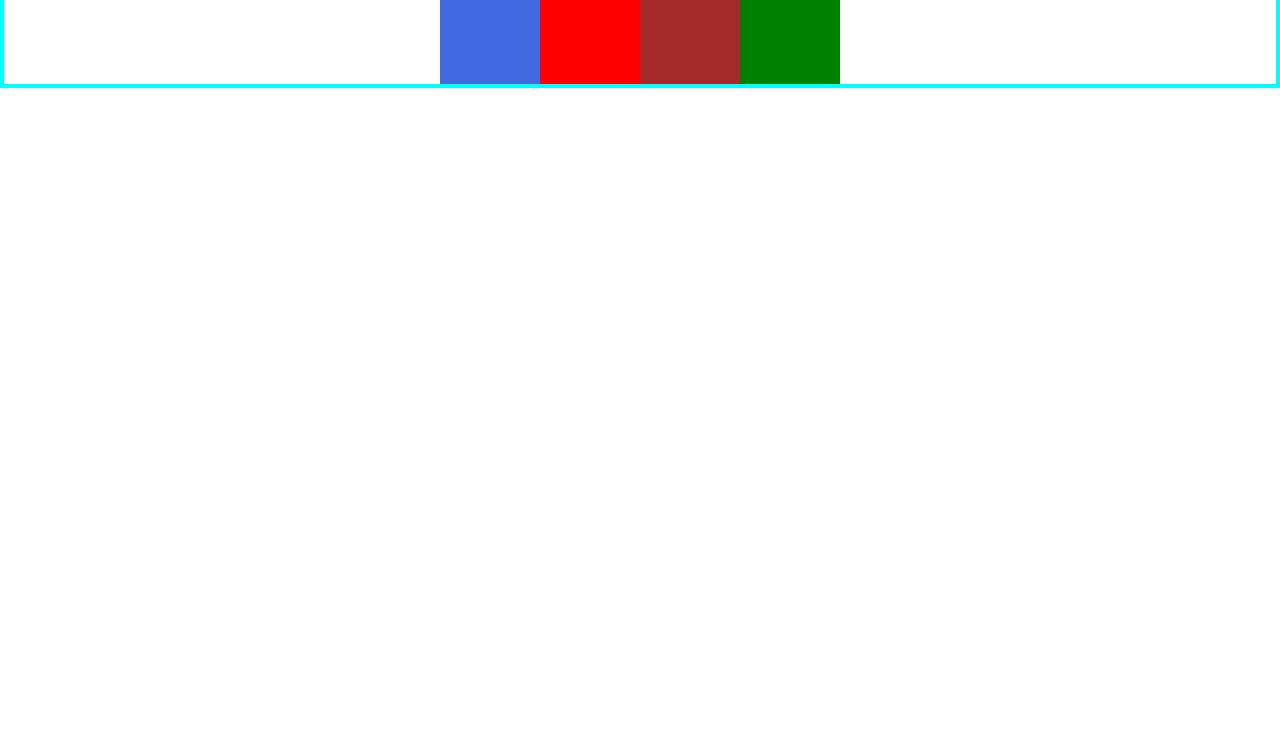
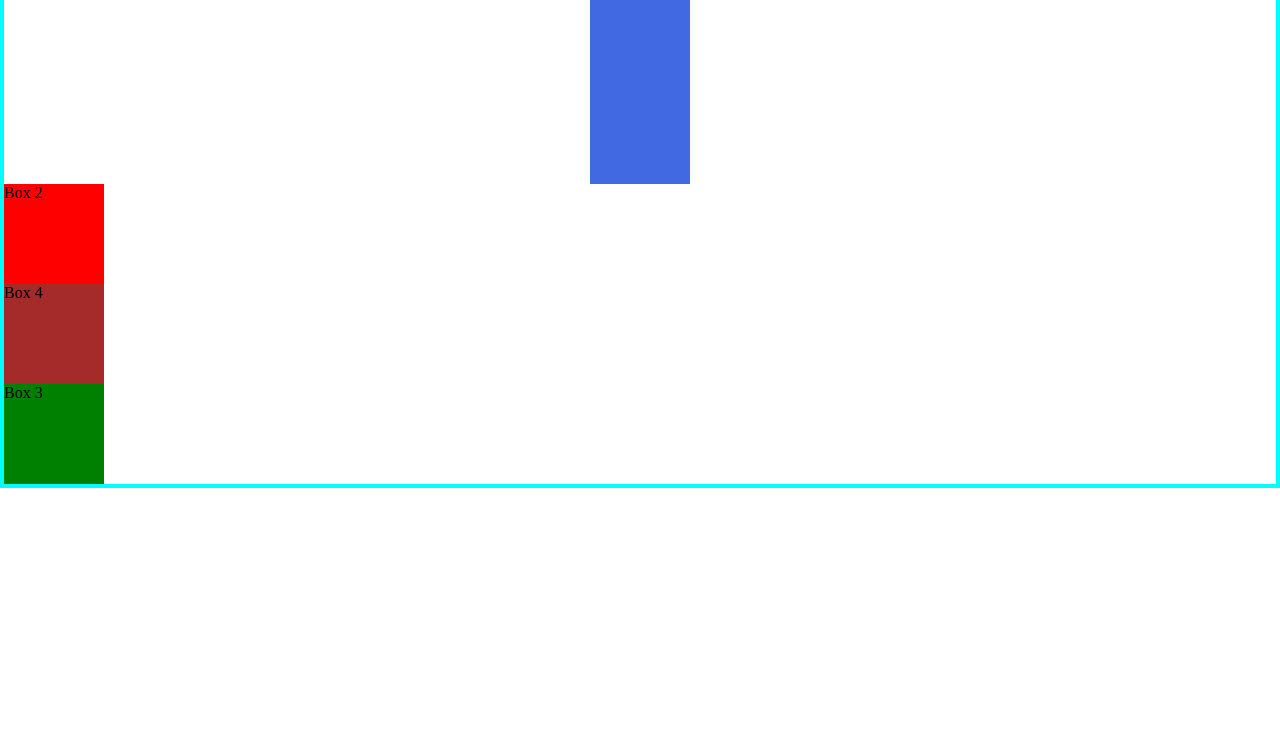
Before and after one commit to NextLevelCodes/CSS-Tutorials, a plain HTML site: page flexbox.html in a window 1280 px wide. Shown: the part 57-800 px from the top of the page. Drawn offline with Linux system fonts and the light colour scheme.

Commit message:
Flexbox 2

```diff
--- a/flexbox.html
+++ b/flexbox.html
@@ -10,10 +10,9 @@
             padding: 0;
         }
         .container{
-            border: 4px solid aqua;
-            display: flex;
+
             /* flex-direction: row; */
-            /* flex-direction: column; */
+            flex-direction: column;
             /* flex-direction: row-reverse; */
             /* flex-direction: column-reverse; */
             /* flex-wrap: wrap-reverse; */
@@ -27,11 +26,16 @@
             justify-content: center; */
             /* flex-direction: column; */
             /* gap: 20px; */
-            align-items: center;
+            border: 4px solid aqua;
+            display: flex;
+            /* align-items: center; */
             justify-content: center;
 
+            /* flex-flow: row wrap; */
+            /* gap: 20px; */
 
-            /* height: 500px; */
+
+            height: 500px;
 
         }
         .box{
@@ -44,6 +48,8 @@
             /* flex-grow: 1; */
             /* order: 2; */
             /* flex-basis: 200px; */
+            align-self: center;
+            flex-grow: 1;
 
 
         }
@@ -67,7 +73,7 @@
         }
         #box4{
             background-color: brown;
-
+            /* flex: 0 0  200px; */
 
         }
     </style>
```
